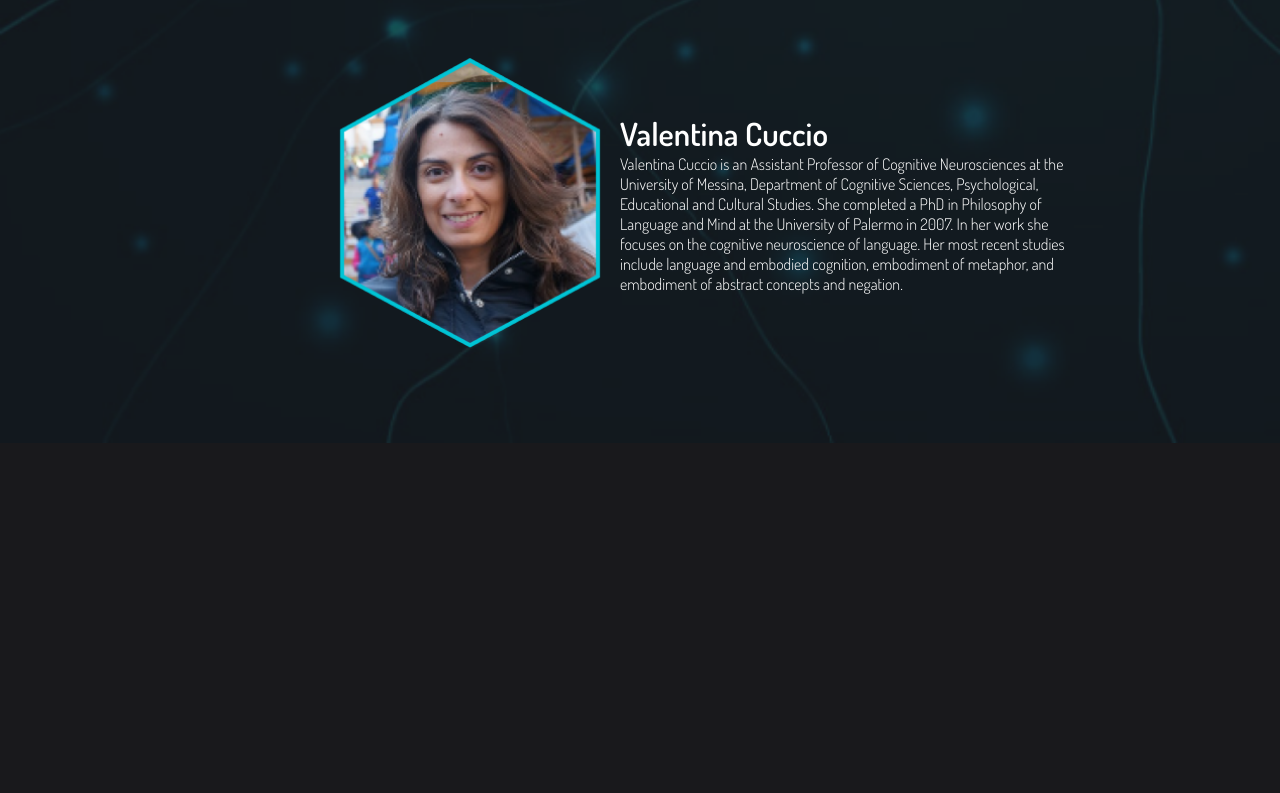
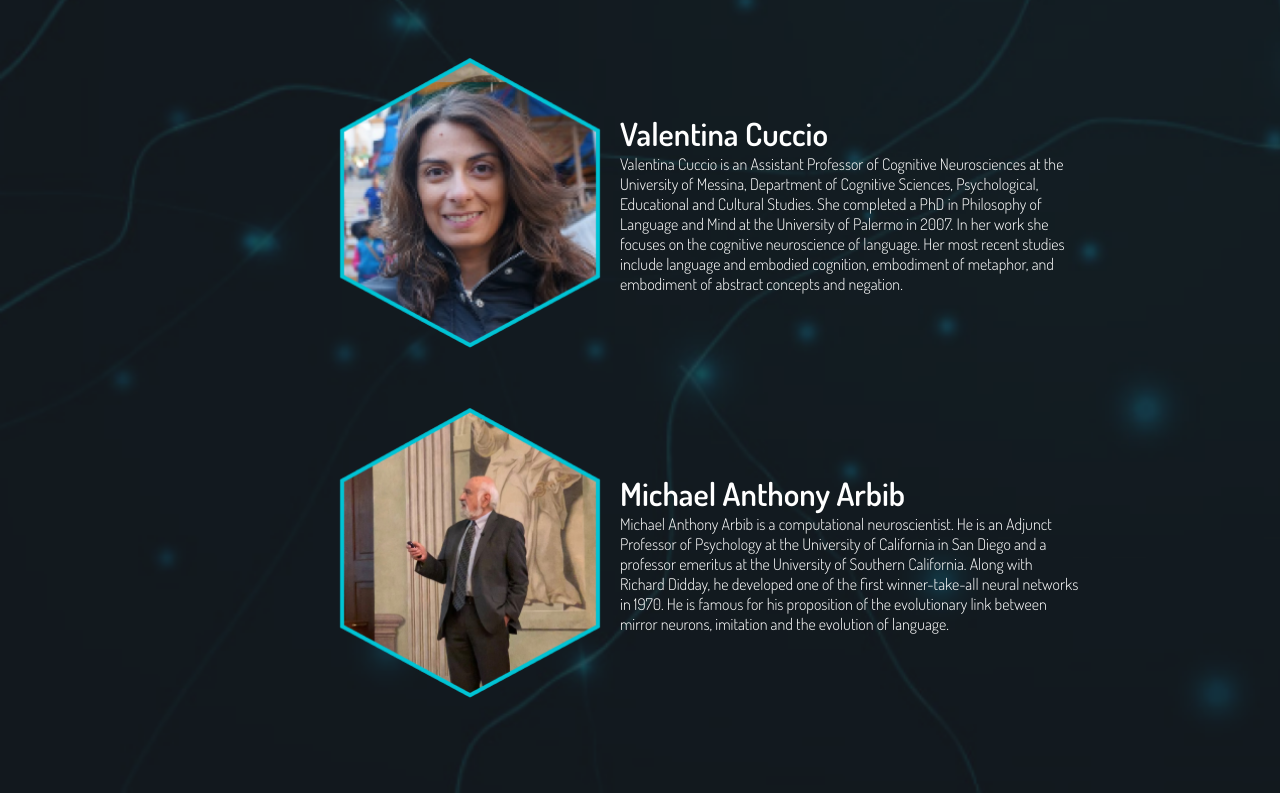
Before and after one commit to Snikerso/Neuromania, a Next.js app: page /guests in a window 1280 px wide. Shown: the part 1537-2330 px from the top of the page. Before the commit the page ends 1980 px from the top, so only its background shows below. Built offline with nearby package versions, Linux system fonts and the light colour scheme.

Commit message:
add michael

```diff
--- a/src/global/constants/data.js
+++ b/src/global/constants/data.js
@@ -71,7 +71,15 @@ export const sheduleData = [
         keynote: true,
         link: "",
         img:"valentine.png",
-      }
+      },
+      {
+        id: 4,
+        name:"Michael Anthony Arbib",
+        bio:"Michael Anthony Arbib is a computational neuroscientist. He is an Adjunct Professor of Psychology at the University of California in San Diego and a professor emeritus at the University of Southern California. Along with Richard Didday, he developed one of the first winner-take-all neural networks in 1970. He is famous for his proposition of the evolutionary link between mirror neurons, imitation and the evolution of language." ,
+        keynote: true,
+        link: "",
+        img:"michael.png",
+      },
     ],
     paper:{
       author:0,
```
Also changed, not shown: public/assets/images/guests/michael.png (added).
